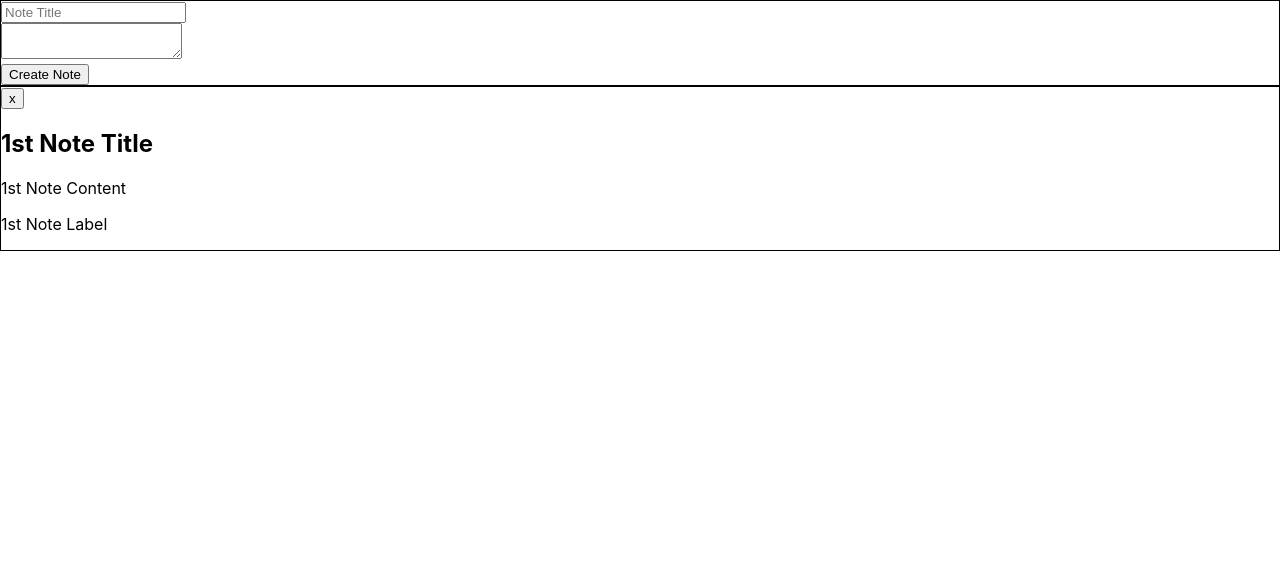
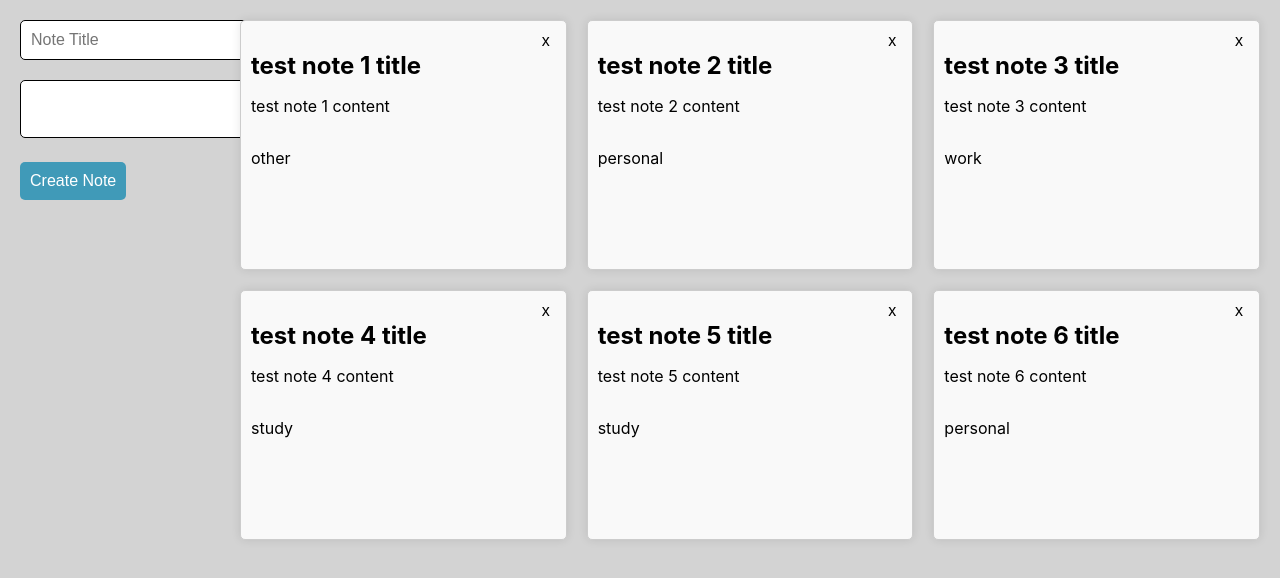
Before and after one commit to kirustar14/Triton-Notes-App, a React (Create React App) app in the folder my-app/: page / in a window 1280 px wide. Shown: the top 578 px of the page. Built offline with nearby package versions, Linux system fonts and the light colour scheme.

Commit message:
Exercise 4.1.3 DOne

```diff
--- a/my-app/src/App.css
+++ b/my-app/src/App.css
@@ -1,16 +1,94 @@
-.note-individual {
-  border: 1px solid black;
-  display: "flex";
-  flex-direction: column;
+body {
+  margin: 20px;
+  background-color: lightgrey;
  }
 
  .app-container {
-  display: "flex";
+  grid-template-columns: 1fr;
+ }
+
+ @media (min-width: 600px) {
+  .app-container {
+    display: grid;
+    grid-template-columns: 200px 1fr;
+    gap: 20px;
+  }
+ }
+
+ .notes-grid {
+  display: grid;
+  grid-template-columns: repeat(auto-fill, minmax(250px, 1fr));
+  grid-auto-rows: minmax(250px, auto);
+  gap: 20px;
+ }
+
+ .note-item {
+  display: flex;
   flex-direction: column;
+  border: 1px solid #ccc;
+  padding: 10px;
+  border-radius: 5px;
+  background-color: #f9f9f9;
+  box-shadow: 0px 0px 10px rgba(0, 0, 0, 0.1);
+  cursor: pointer;
+ }
+
+ .notes-header {
+  display: flex;
+  justify-content: flex-end;
+ }
+
+ .notes-header button {
+  font-size: 16px;
+  background: transparent;
+  border: none;
+  cursor: pointer;
+  max-width: fit-content;
+ }
+
+ h2 {
+  margin: 0;
  }
 
  .note-form {
-  display: "flex";
+  display: flex;
+  flex-direction: column;
+  gap: 20px;
+ }
+
+ textarea,
+ input {
+  border-radius: 5px;
   border: 1px solid black;
-  flex-direction: column;
+  padding: 10px;
+  font-size: 16px;
  }
+
+ .note-form button {
+  border-radius: 5px;
+  background-color: rgb(64, 154, 184);
+  border: none;
+  padding: 10px;
+  font-size: 16px;
+  color: white;
+ }
+
+ .note-form button:hover {
+  background-color: rgb(106, 175, 198);
+  cursor: pointer;
+ }
+
+ .edit-buttons {
+  display: flex;
+  justify-content: space-evenly;
+  gap: 5px;
+ }
+
+ .edit-buttons button {
+  flex: 1;
+ }
+
+ .edit-buttons button:last-of-type {
+  background-color: rgb(220, 89, 89);
+  color: white;
+ }
--- a/my-app/src/App.tsx
+++ b/my-app/src/App.tsx
@@ -1,4 +1,6 @@
 import './App.css';
+import { Label, Note } from "./types"; // Import the Label type from the appropriate module
+import { dummyNotesList } from "./constants"; // Import the dummyNotesList from the appropriate module
 
 function App() {
  return (
@@ -10,13 +12,20 @@ function App() {
 
        <div><button type="submit">Create Note</button></div>
     </form>
-     <div className="note-individual">
-       <button>
-         x
-       </button>
-       <h2> 1st Note Title </h2>
-       <p> 1st Note Content </p>
-       <p> 1st Note Label </p>
+
+          <div className="notes-grid">
+       {dummyNotesList.map((note) => (
+         <div
+           key={note.id}
+           className="note-item">
+           <div className="notes-header">
+             <button>x</button>
+           </div>
+           <h2> {note.title} </h2>
+           <p> {note.content} </p>
+           <p> {note.label} </p>
+         </div>
+       ))}
      </div>
    </div>
 
--- /dev/null
+++ b/my-app/src/constants.ts
@@ -0,0 +1,40 @@
+import { Label } from "./types";
+
+export const dummyNotesList = [
+   {
+       id: 1,
+       title: "test note 1 title",
+       content: "test note 1 content",
+       label: Label.other,
+   },
+   {
+       id: 2,
+       title: "test note 2 title",
+       content: "test note 2 content",
+       label: Label.personal,
+   },
+   {
+       id: 3,
+       title: "test note 3 title",
+       content: "test note 3 content",
+       label: Label.work,
+   },
+   {
+       id: 4,
+       title: "test note 4 title",
+       content: "test note 4 content",
+       label: Label.study,
+   },
+   {
+       id: 5,
+       title: "test note 5 title",
+       content: "test note 5 content",
+       label: Label.study,
+   },
+   {
+       id: 6,
+       title: "test note 6 title",
+       content: "test note 6 content",
+       label: Label.personal,
+   },
+]
--- /dev/null
+++ b/my-app/src/types.ts
@@ -0,0 +1,13 @@
+export enum Label {
+    personal = "personal",
+    study = "study",
+    work = "work",
+    other = "other",
+ }
+
+ export type Note = {
+    id: number;
+    title: string;
+    content: string;
+    label: Label;
+ };
```
